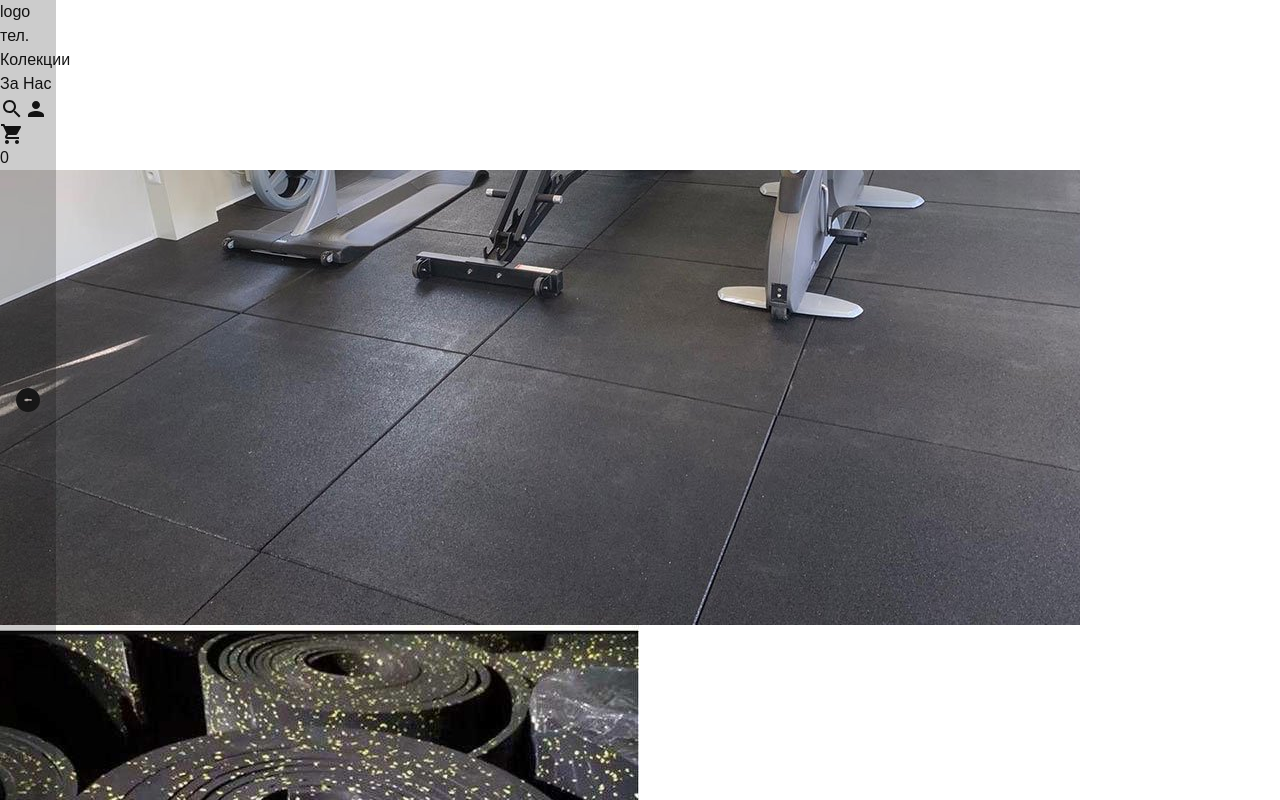
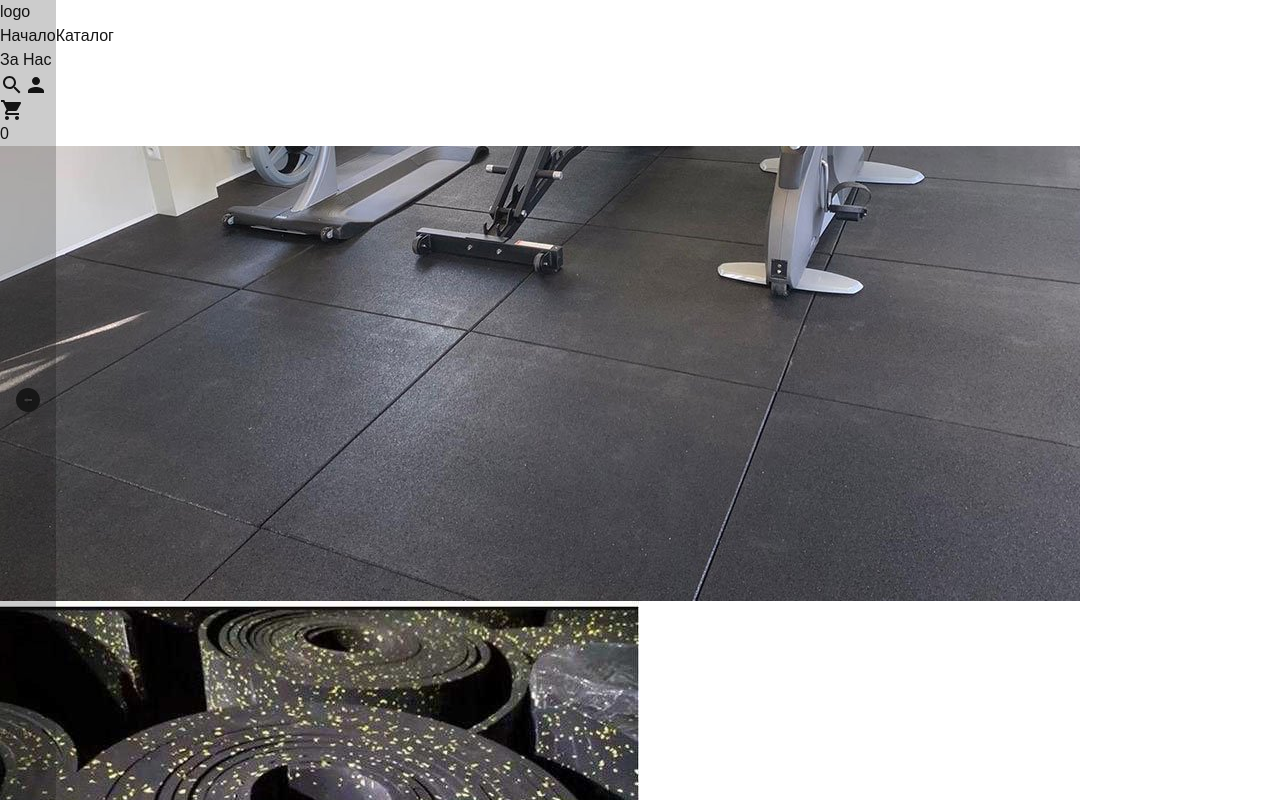
Before and after one commit to kivanov27/fitnesnastilki, a Next.js app: page / in a window 1280 px wide. Shown: the top 800 px of the page. Built offline with nearby package versions, Linux system fonts and the light colour scheme.

Commit message:
added catalogue page and changed home page to use set width instead of x axis padding

```diff
--- a/src/components/Footer.tsx
+++ b/src/components/Footer.tsx
@@ -4,7 +4,8 @@ import EmailIcon from '@mui/icons-material/Email';
 
 const Footer = () => {
     return (
-        <div className="flex mt-24 px-[420px] py-8 bg-gray-200">
+        <div className="mt-24 py-8 bg-gray-200">
+            <div className='w-[1080px] mx-auto flex'>
 
                 <div className="w-1/3 px-12">
                     <h3 className='text-center font-medium text-lg mb-4'>Информация</h3>
@@ -44,6 +45,8 @@ const Footer = () => {
                         <a href='' className='cursor-pointer'>olx: фитнес настилки</a>
                     </div>
                 </div>
+
+            </div>
         </div>
     );
 };
--- a/src/components/Navbar.tsx
+++ b/src/components/Navbar.tsx
@@ -3,18 +3,19 @@
 import SearchIcon from '@mui/icons-material/Search';
 import PersonOutline from '@mui/icons-material/Person';
 import ShoppingCartIcon from '@mui/icons-material/ShoppingCart';
+import Link from 'next/link';
 
 const Navbar = () => {
     return (
-        <div className="flex justify-between items-center px-[420px]">
+        <div className="flex justify-between items-center w-[1080px] mx-auto">
             <div className='border p-10'>
                 logo
             </div>
-            <ul className='flex justify-between gap-x-14'>
-                <li>тел.</li>
-                <li>Колекции</li>
-                <li>За Нас</li>
-            </ul>
+            <div className='flex justify-between gap-x-14'>
+                <Link href="/" className='cursor-pointer'>Начало</Link>
+                <Link href="/katalog" className='cursor-pointer'>Каталог</Link>
+                <div>За Нас</div>
+            </div>
             <div className='flex justify-between gap-x-6'>
                 <SearchIcon />
                 <PersonOutline />
--- a/src/components/PopularCategories.tsx
+++ b/src/components/PopularCategories.tsx
@@ -9,7 +9,7 @@ interface PopularCategoriesProps {
 
 const PopularCategories = ({ images }: PopularCategoriesProps) => {
     return (
-        <div className="pt-24 px-[420px]">
+        <div className="pt-24 w-[1080px] mx-auto">
             <h2 className="mb-12 text-4xl text-center uppercase">Популярни категории</h2>
             <div className="flex flex-wrap justify-between">
                 {images.map(image => (
--- a/src/components/PopularProducts.tsx
+++ b/src/components/PopularProducts.tsx
@@ -9,7 +9,7 @@ interface PopularProductsProps {
 
 const PopularProducts = ({ images }: PopularProductsProps) => {
     return (
-        <div className="pt-24 px-[420px]">
+        <div className="pt-24 w-[1080px] mx-auto">
             <h2 className="mb-12 text-4xl text-center uppercase">Популярни продукти</h2>
             <div className="flex flex-wrap">
                 {images.map(image => (
```
Also changed, not shown: src/pages/katalog.tsx (added, +12 -0 lines). Lines whose indentation alone changed are shown as unchanged.
